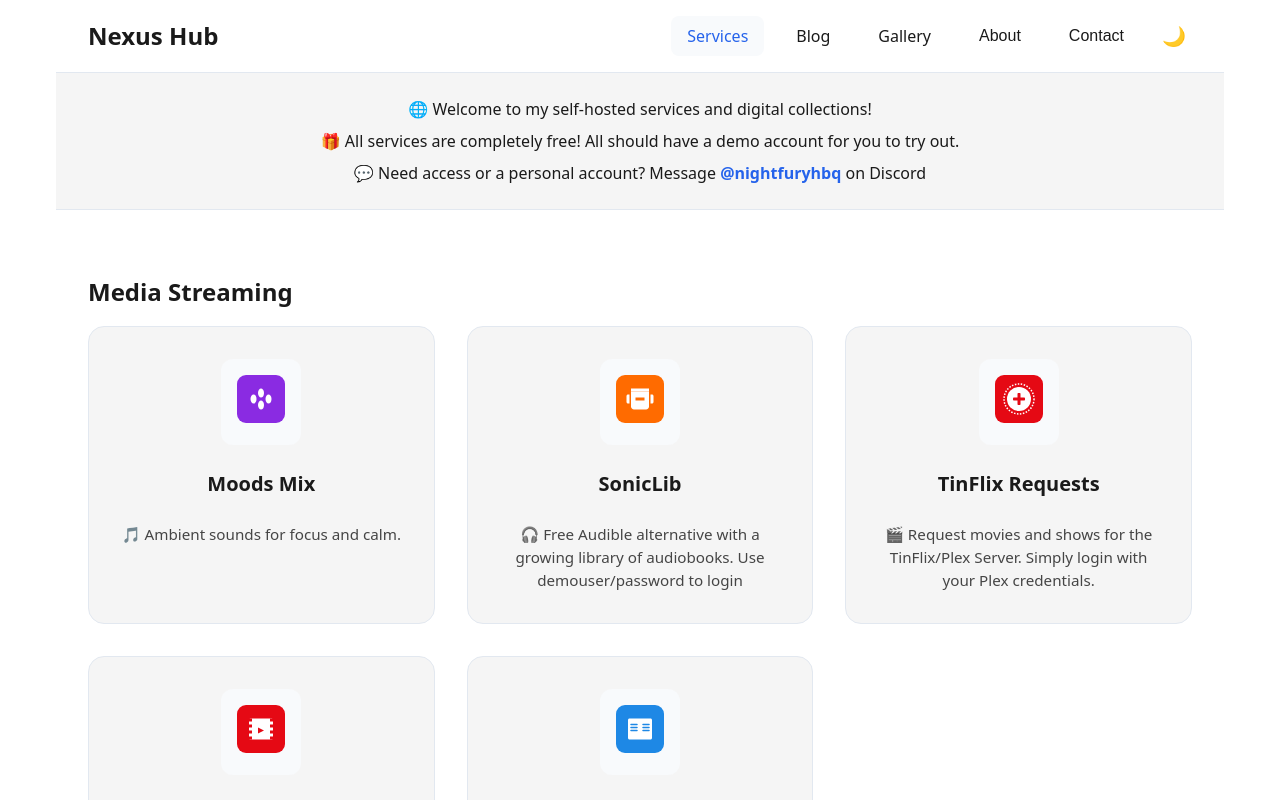
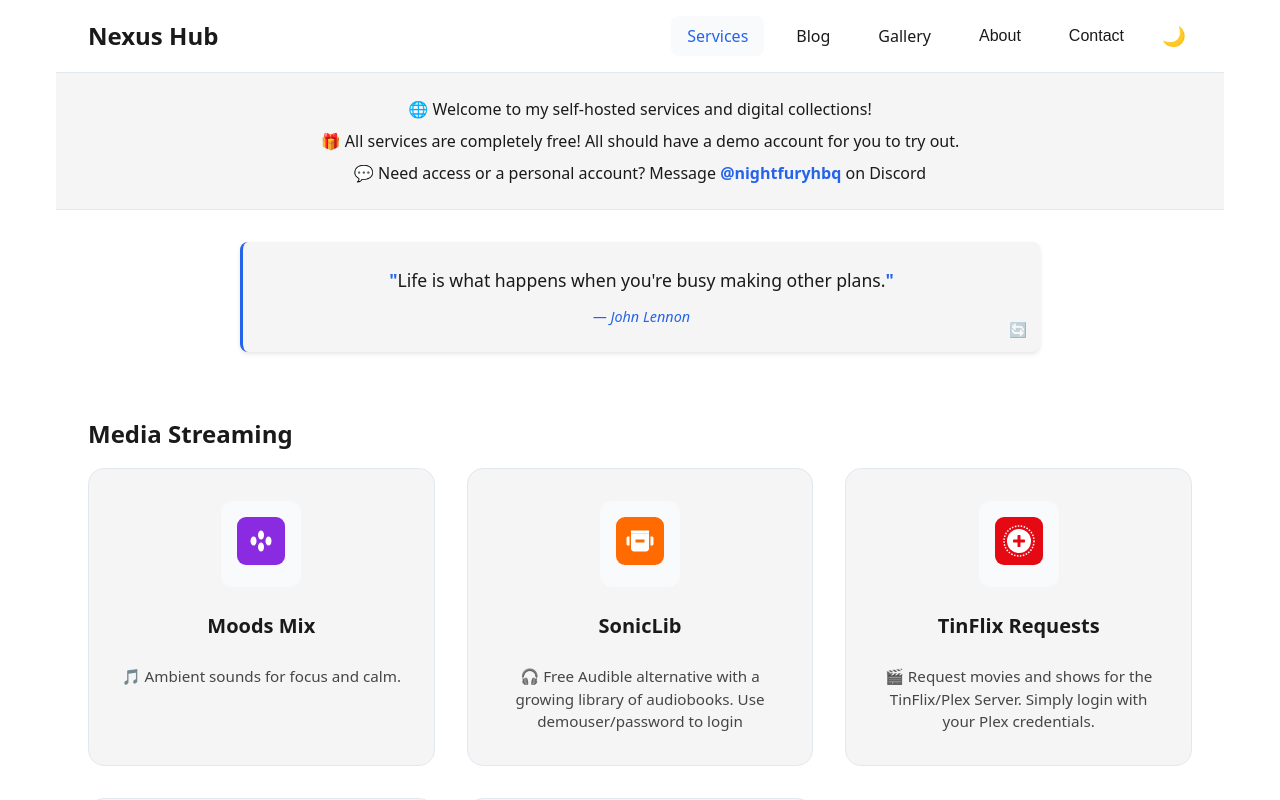
Before and after one commit to hbqdev/hbqnexus, a Vue app: page / in a window 1280 px wide. Shown: the top 800 px of the page. Built offline with nearby package versions, Linux system fonts and the light colour scheme; no server answers.

Commit message:
random quotes

```diff
--- a/src/App.vue
+++ b/src/App.vue
@@ -36,6 +36,9 @@
             <p>🎁 All services are completely free! All should have a demo account for you to try out.</p>
             <p>💬 Need access or a personal account? Message <strong>@nightfuryhbq</strong> on Discord</p>
           </div>
+          <div class="quote-section">
+            <RandomQuote />
+          </div>
           <component :is="Component" />
         </div>
       </transition>
@@ -50,10 +53,11 @@
 </template>
 
 <script setup>
-import { ref } from 'vue';
+import { ref, onMounted } from 'vue';
 import { useTheme } from './composables/useTheme';
 import AboutModal from './components/AboutModal.vue';
 import ContactModal from './components/ContactModal.vue';
+import RandomQuote from './components/RandomQuote.vue';
 
 const { currentTheme, setTheme } = useTheme();
 const showAbout = ref(false);
@@ -62,6 +66,10 @@ const showContactModal = ref(false);
 function toggleTheme() {
   setTheme(currentTheme.value === 'dark' ? 'light' : 'dark');
 }
+
+onMounted(() => {
+  console.log('App mounted, RandomQuote component should be visible');
+});
 </script>
 
 <style>
@@ -72,6 +80,7 @@ function toggleTheme() {
   --nav-bg: rgba(255, 255, 255, 0.8);
   --shadow-color: rgba(0, 0, 0, 0.1);
   --accent-color: #2563eb;
+  --accent-color-rgb: 37, 99, 235;
   --hover-color: #f8fafc;
   --border-color: #e2e8f0;
 }
@@ -83,6 +92,7 @@ function toggleTheme() {
   --nav-bg: rgba(15, 23, 42, 0.8);
   --shadow-color: rgba(0, 0, 0, 0.3);
   --accent-color: #60a5fa;
+  --accent-color-rgb: 96, 165, 250;
   --hover-color: #1e293b;
   --border-color: #334155;
 }
@@ -271,4 +281,10 @@ body {
 .contact-btn:hover {
   color: var(--accent-color);
 }
+
+.quote-section {
+  margin: 0 auto 2rem;
+  max-width: 1000px;
+  padding: 0 1rem;
+}
 </style>
--- /dev/null
+++ b/src/components/RandomQuote.vue
@@ -0,0 +1,196 @@
+<template>
+  <div class="quote-container">
+    <div v-if="isLoading" class="loading-spinner">
+      <div class="spinner"></div>
+      <p>Loading inspiration...</p>
+    </div>
+    <div v-else-if="quote" class="quote-content">
+      <div class="quote-text">
+        <span class="quote-mark">"</span>{{ quote.q }}<span class="quote-mark">"</span>
+      </div>
+      <div class="quote-author">— {{ quote.a }}</div>
+    </div>
+    <div v-else class="quote-content">
+      <div class="quote-text">
+        <span class="quote-mark">"</span>The best way to predict the future is to create it.<span class="quote-mark">"</span>
+      </div>
+      <div class="quote-author">— Abraham Lincoln</div>
+    </div>
+    <div class="refresh-button" @click="fetchRandomQuote" title="Get a new quote">
+      🔄
+    </div>
+  </div>
+</template>
+
+<script setup>
+import { ref, onMounted, onBeforeUnmount } from 'vue';
+
+// Start with a default quote so something is always displayed
+const quote = ref({
+  q: "The best way to predict the future is to create it.",
+  a: "Abraham Lincoln"
+});
+const isLoading = ref(false);
+
+// Fallback quotes in case the API fails
+const fallbackQuotes = [
+  { q: "The best way to predict the future is to create it.", a: "Abraham Lincoln" },
+  { q: "Life is what happens when you're busy making other plans.", a: "John Lennon" },
+  { q: "The only limit to our realization of tomorrow is our doubts of today.", a: "Franklin D. Roosevelt" },
+  { q: "In the middle of difficulty lies opportunity.", a: "Albert Einstein" },
+  { q: "The journey of a thousand miles begins with one step.", a: "Lao Tzu" }
+];
+
+const getRandomFallbackQuote = () => {
+  const randomIndex = Math.floor(Math.random() * fallbackQuotes.length);
+  return fallbackQuotes[randomIndex];
+};
+
+const fetchRandomQuote = async () => {
+  isLoading.value = true;
+  try {
+    // Try the backup API endpoint directly
+    const backupResponse = await fetch('https://api.quotable.io/random');
+
+    if (!backupResponse.ok) {
+      throw new Error(`Backup API responded with status: ${backupResponse.status}`);
+    }
+
+    const backupData = await backupResponse.json();
+    if (backupData) {
+      // Map the backup API response to match our expected format
+      quote.value = {
+        q: backupData.content,
+        a: backupData.author
+      };
+      console.log("Quote fetched from backup API:", quote.value);
+    } else {
+      throw new Error('No quote data received from backup API');
+    }
+  } catch (error) {
+    console.error('Error fetching quote:', error);
+    // Use a fallback quote if the API fails
+    quote.value = getRandomFallbackQuote();
+  } finally {
+    isLoading.value = false;
+  }
+};
+
+// Function to handle page visibility changes
+const handleVisibilityChange = () => {
+  if (document.visibilityState === 'visible') {
+    fetchRandomQuote();
+  }
+};
+
+onMounted(() => {
+  console.log("RandomQuote component mounted");
+  fetchRandomQuote();
+
+  // Add event listener for page visibility changes
+  document.addEventListener('visibilitychange', handleVisibilityChange);
+
+  // Add event listener for page refresh
+  window.addEventListener('beforeunload', fetchRandomQuote);
+});
+
+onBeforeUnmount(() => {
+  document.removeEventListener('visibilitychange', handleVisibilityChange);
+  window.removeEventListener('beforeunload', fetchRandomQuote);
+});
+</script>
+
+<style scoped>
+.quote-container {
+  max-width: 800px;
+  margin: 0 auto 2rem;
+  padding: 1.5rem;
+  background-color: var(--card-bg);
+  border-radius: 8px;
+  box-shadow: 0 2px 4px var(--shadow-color);
+  animation: fadeIn 1s ease-in-out;
+  position: relative;
+  border-left: 3px solid var(--accent-color);
+}
+
+.quote-content {
+  display: flex;
+  flex-direction: column;
+  align-items: center;
+  text-align: center;
+}
+
+.quote-text {
+  font-size: 1.1rem;
+  line-height: 1.6;
+  margin-bottom: 0.75rem;
+  animation: fadeIn 1s ease-in-out;
+}
+
+.quote-mark {
+  color: var(--accent-color);
+  font-weight: bold;
+}
+
+.quote-author {
+  font-style: italic;
+  color: var(--accent-color);
+  animation: fadeIn 1s ease-in-out;
+  font-size: 0.9rem;
+}
+
+.loading-spinner {
+  display: flex;
+  flex-direction: column;
+  align-items: center;
+  justify-content: center;
+  padding: 1rem;
+}
+
+.spinner {
+  width: 30px;
+  height: 30px;
+  border: 3px solid rgba(0, 0, 0, 0.1);
+  border-radius: 50%;
+  border-left-color: var(--accent-color);
+  animation: spin 1s linear infinite;
+  margin-bottom: 1rem;
+}
+
+.refresh-button {
+  position: absolute;
+  bottom: 10px;
+  right: 10px;
+  width: 24px;
+  height: 24px;
+  display: flex;
+  align-items: center;
+  justify-content: center;
+  cursor: pointer;
+  opacity: 0.5;
+  transition: opacity 0.3s ease;
+  font-size: 0.9rem;
+}
+
+.refresh-button:hover {
+  opacity: 1;
+}
+
+@keyframes fadeIn {
+  from {
+    opacity: 0;
+  }
+  to {
+    opacity: 1;
+  }
+}
+
+@keyframes spin {
+  0% {
+    transform: rotate(0deg);
+  }
+  100% {
+    transform: rotate(360deg);
+  }
+}
+</style>
```
